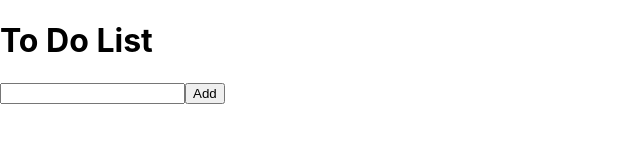
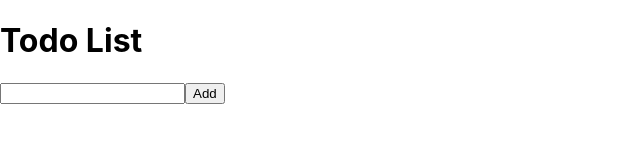
Before and after one commit to IngridAkeida/to-do-list, a React (Create React App) app: page / in a window 1280 px wide. Shown: the top 160 px of the page, without its empty margins (0-640 px from the left). Built offline with nearby package versions, Linux system fonts and the light colour scheme.

Commit message:
update commit

```diff
--- a/src/App.js
+++ b/src/App.js
@@ -45,7 +45,7 @@ function App() {
 
   return (
     <div>
-      <h1>To Do List</h1>
+      <h1>Todo List</h1>
       <input
         type="text"
         value={input}
```
